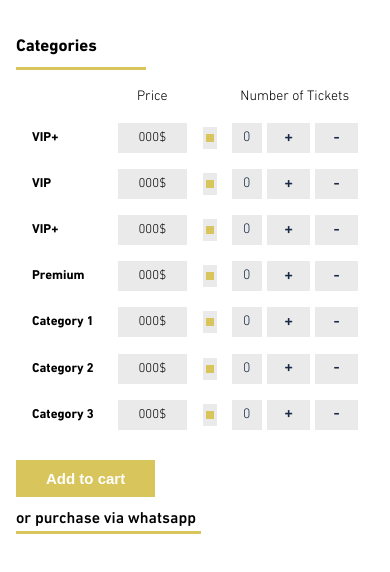
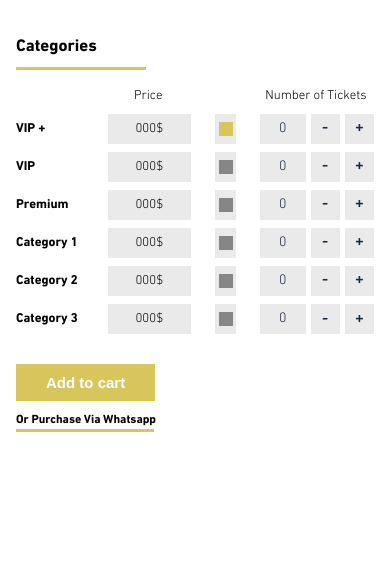
Before and after one commit to pawarshivamd/footballapp, a React (Create React App) app: page /categories in a window 390 px wide. Shown: the part 198-770 px from the top of the page. Built offline with nearby package versions, Linux system fonts and the light colour scheme; no server answers; the HTML template or start-up script is replaced by a standard one.

Commit message:
--set-responsive

```diff
--- a/src/App.css
+++ b/src/App.css
@@ -694,7 +694,7 @@ body.no-scroll {
       .select-box-body {
         background-color: var(--light-gray);
         padding: 7px;
-        width: min(100% - 0px, 50%);
+        width: min(100% - 0px, 40%);
         min-height: 30px;
         margin-inline: auto;
         display: flex;
@@ -704,14 +704,20 @@ body.no-scroll {
         .select-box {
           width: min(100% - 0px, 50%);
           margin-inline: auto;
-          padding: 7px;
+          padding: 9px;
           background-color: var(--yellow-dark);
+        }
+        .non-select-box{
+          width: min(100% - 0px, 40%);
+          margin-inline: auto;
+          padding: 9px;
+          background-color: #878686;
         }
       }
 
       .number-ticket {
         background-color: var(--light-gray);
-        width: min(100% - 0px, 50px);
+        width: min(100% - 0px, 53px);
         text-align: center;
         padding: 4px;
         min-height: 30px;
@@ -724,7 +730,7 @@ body.no-scroll {
       }
 
       .btn {
-        width: min(100% - 0px , 80px);
+        width: min(100% - 0px , 35px);
         background-color: var(--light-gray);
         margin-left: 5px;
         color: var(--theme-color);
@@ -734,7 +740,7 @@ body.no-scroll {
         justify-content: center;
         align-items: center;
         padding: 0;
-
+        cursor: pointer;
         &:hover {
           background-color: var(--theme-color);
           color: var(--white);
@@ -745,13 +751,17 @@ body.no-scroll {
     margin-top: 30px;
     margin-bottom: 10px;
     background-color: var(--yellow-dark);
-    padding: 10px 60px;
+    padding: 10px 48px;
     color: var(--white);
     font-size: 17.338px;
     font-style: normal;
     font-weight: 700;
     border: none;
-
+    cursor: pointer;
+  }
+  .our-text{
+    text-transform: capitalize;
+    font-weight: 600;
   }
 }
 /* categorie-section End */
@@ -809,6 +819,7 @@ body.no-scroll {
     font-size: 14px;
     font-weight: 600 !important;
     text-transform: capitalize;
+    margin-bottom: 7px;
   }
 }
 .cart-section{
@@ -845,7 +856,7 @@ body.no-scroll {
 .order-section{
   margin: 50px 0;
   .head-text{
-    font-size: 17px;
+    font-size: 19px;
     font-weight: 600;
     color: var(--theme-color);
   }
@@ -870,18 +881,26 @@ body.no-scroll {
 
   .add-payment-line{
     height: 3px;
-    width: min(100% - 0px, 160px);
+    width: min(100% - 0px, 176px);
     background-color: var(--yellow-dark);
   }
   .purchase-box{
     border: 3px solid var(--yellow-dark);
     padding: 2px 10px;
+    text-transform: capitalize;
+    font-size: 13px;
   }
   .sub-text-notes{
     font-size: 15px;
     color: #616161;
     font-weight: 300;
     margin-left: 5px;
+  }
+  .note-box{
+    margin-top: 70px;
+  }
+  .payament-box{
+    margin-top: 70px;
   }
 }
 .thankyou-body {
@@ -1297,9 +1316,7 @@ body.no-scroll {
       }
     }
   }
-  .categorie-section .btn{
-    min-width: 30px;
-  }
+
   .thankyou-body {
     margin-inline: auto;
     text-align: center;
@@ -1340,7 +1357,7 @@ body.no-scroll {
     text-wrap: wrap;
   }
   .carat-body .cart-contain .button-body .btn-text {
-    margin-inline: 2px;
+    margin-inline: 5px;
   }
   .carat-body .cart-contain .button-body .btn {
     min-width: 25px;
@@ -1363,7 +1380,7 @@ body.no-scroll {
     font-size: 15px;
 }
   .categorie-section .head-line{
-    font-size: 14px;
+    font-size: 13px;
   }
   .categorie-section .card-body .main-text{
     font-size: 13px;
@@ -1371,11 +1388,24 @@ body.no-scroll {
   .categorie-section .card-body .amount-body .amount-text {
     font-size: 13px;
   }
-  .categorie-section .card-body .select-box-body{
-    min-height: 20px;
+  .categorie-section .our-text {
+    font-size: 12px;
+  }
+  .categorie-section .purchase-line{
+  width: min(100% - 0px , 138px);
   }
   .categorie-section .card-body .select-box-body .select-box{
-    padding: 4px;
+    padding: 7px;
+  }
+  .categorie-section .card-body .select-box-body .non-select-box{
+    padding: 7px;
+  }
+
+  .order-section .note-box{
+    margin-top: 40px !important;
+  }
+  .order-section .payament-box{
+    margin-top: 40px !important;
   }
 }
 
@@ -1459,6 +1489,13 @@ body.no-scroll {
       }
     }
   }
+  .carat-body{
+    flex-wrap: wrap;
+  }
+  .carat-body .btn-box{
+      margin-left: auto;
+      margin-top: 5px;
+  }
 }
 @media (max-width:1024px) and (min-width:1024px){
   .navbar ul li{
--- a/src/Pages/Cart.js
+++ b/src/Pages/Cart.js
@@ -40,10 +40,10 @@ const Cart = () => {
                                     <Box className="carat-body" >
                                     <Box className="cart-contain">
                                         <Grid container sx={{alignItems:"center"}}>
-                                            <Grid item lg={6} sm={7} xs={6} sx={{display:"flex",alignItems:"center"}}>
+                                            <Grid item lg={6} sm={7} xs={5} sx={{display:"flex",alignItems:"center"}}>
                                                 <Typography className="main-text">{mainText}</Typography>
                                             </Grid>
-                                            <Grid item lg={3} sm={3} xs={3}>
+                                            <Grid item lg={3} sm={3} xs={4}>
                                                 <Box className="button-body">
                                                     <Box className='btn'>-</Box>
                                                     <Typography  className="btn-text">{btnText}</Typography>
@@ -55,7 +55,7 @@ const Cart = () => {
                                             </Grid>
                                         </Grid>
                                     </Box>
-                                    <Box sx={{ml:2}}>
+                                    <Box sx={{ml:2}} className="btn-box">
                                         <button className='remove-btn'>remove</button>
                                     </Box>
                                 </Box>
--- a/src/Pages/Categories.js
+++ b/src/Pages/Categories.js
@@ -1,35 +1,6 @@
 import { Box, Button, Container, Grid, Typography } from '@mui/material'
 import React from 'react'
-const dataApi = [
-  {
-    id:"0",
-    mainText:"VIP+",
-  },
-  {
-    id:"1",
-    mainText:"VIP",
-  },
-  {
-    id:"2",
-    mainText:"VIP+",
-  },
-  {
-    id:"3",
-    mainText:"Premium",
-  },
-  {
-    id:"4",
-    mainText:"Category 1",
-  },
-  {
-    id:"5",
-    mainText:"Category 2",
-  },
-  {
-    id:"6",
-    mainText:"Category 3",
-  },
-]
+
 const Categories = () => {
   return (
     <>
@@ -40,147 +11,146 @@ const Categories = () => {
 
           <Box className="categorie-title">Categories</Box>
           <Box className="categor-line"></Box>
-          <Box sx={{mt:2}}>
-            <Container>
+          <Box sx={{ mt: 2 }}>
+
             <Grid container spacing={2}>
               <Grid item lg={2} sm={2} xs={3}></Grid>
               <Grid item lg={2} sm={2} xs={3}><Typography className="head-line" sx={{ textAlign: "center" }}>Price</Typography></Grid>
-                <Grid item lg={1} sm={1} xs={1}></Grid>
-                <Grid item lg={2} sm={2} xs={5}><Typography className="head-line" sx={{ textAlign: "center" }}>Number of Tickets</Typography></Grid>
+              <Grid item lg={1} sm={1} xs={2}></Grid>
+              <Grid item lg={2} sm={2} xs={4}><Typography className="head-line">Number of Tickets</Typography></Grid>
             </Grid>
             <Box>
-          {dataApi.map((cure,index )=>{
-            const{mainText}=cure;
-            return(
-              <Grid container spacing={2} mt={1} className='card-body'>
+              <Grid container spacing={1} mt={1} className='card-body'>
                 <Grid item lg={2} sm={2} xs={3} >
-                  <Typography className="main-text">{mainText}</Typography>
+                  <Typography className="main-text">VIP +</Typography>
                 </Grid>
                 <Grid item lg={2} sm={2} xs={3}>
                   <Box className="amount-body"><Typography className="amount-text">000$</Typography></Box>
                 </Grid>
-                <Grid item lg={1} sm={1} xs={1}>
+                <Grid item lg={1} sm={1} xs={2} >
                   <Box className="select-box-body">
                     <Box className="select-box"></Box>
                   </Box>
                 </Grid>
-                <Grid item lg={2} sm={2} xs={5}>
-                  <Box sx={{ display: "flex", alignItems: "center" }}>
+                <Grid item lg={2} sm={2} xs={4} >
+                  <Box sx={{ display: "flex", alignItems: "center", }}>
                     <Box className="number-ticket">0</Box>
+                    <Box className='btn'>-</Box>
                     <Box className='btn'>+</Box>
-                    <Box className='btn'>-</Box>
                   </Box>
                 </Grid>
               </Grid>
-            )
-          })}
-
-
-              {/* <Grid container spacing={2} className="card-body">
-                <Grid item lg={2} sm={2}>
-                  <Typography>VIP</Typography>
+              {/* 2 */}
+              <Grid container spacing={1} mt={1} className='card-body'>
+                <Grid item lg={2} sm={2} xs={3} >
+                  <Typography className="main-text">VIP</Typography>
                 </Grid>
-                <Grid item lg={2} sm={2}>
-                  <Box className="amount-body"><Typography>000$</Typography></Box>
+                <Grid item lg={2} sm={2} xs={3}>
+                  <Box className="amount-body"><Typography className="amount-text">000$</Typography></Box>
                 </Grid>
-                <Grid item lg={1} sm={1}>
+                <Grid item lg={1} sm={1} xs={2} >
                   <Box className="select-box-body">
-                    <Box className="select-box"></Box>
+                    <Box className=" non-select-box"></Box>
                   </Box>
                 </Grid>
-                <Grid item lg={2} sm={2}>
-                  <Box sx={{ display: "flex", alignItems: "center" }}>
+                <Grid item lg={2} sm={2} xs={4} >
+                  <Box sx={{ display: "flex", alignItems: "center", }}>
                     <Box className="number-ticket">0</Box>
-                    <Button className='btn'>+</Button>
-                    <Button className='btn'>-</Button>
+                    <Box className='btn'>-</Box>
+                    <Box className='btn'>+</Box>
                   </Box>
                 </Grid>
               </Grid>
-              <Grid container spacing={2} className="card-body">
-                <Grid item lg={2} sm={2}>
-                  <Typography>Premium</Typography>
+              {/* 3 */}
+              <Grid container spacing={1} mt={1} className='card-body'>
+                <Grid item lg={2} sm={2} xs={3} >
+                  <Typography className="main-text">Premium</Typography>
                 </Grid>
-                <Grid item lg={2} sm={2}>
-                  <Box className="amount-body"><Typography>000$</Typography></Box>
+                <Grid item lg={2} sm={2} xs={3}>
+                  <Box className="amount-body"><Typography className="amount-text">000$</Typography></Box>
                 </Grid>
-                <Grid item lg={1} sm={1}>
+                <Grid item lg={1} sm={1} xs={2} >
                   <Box className="select-box-body">
-                    <Box className="select-box"></Box>
+                    <Box className=" non-select-box"></Box>
                   </Box>
                 </Grid>
-                <Grid item lg={2} sm={2}>
-                  <Box sx={{ display: "flex", alignItems: "center" }}>
+                <Grid item lg={2} sm={2} xs={4} >
+                  <Box sx={{ display: "flex", alignItems: "center", }}>
                     <Box className="number-ticket">0</Box>
-                    <Button className='btn'>+</Button>
-                    <Button className='btn'>-</Button>
+                    <Box className='btn'>-</Box>
+                    <Box className='btn'>+</Box>
                   </Box>
                 </Grid>
               </Grid>
-              <Grid container spacing={2} className="card-body">
-                <Grid item lg={2} sm={2}>
-                  <Typography>Category 1</Typography>
+              {/* 4 */}
+              <Grid container spacing={1} mt={1} className='card-body'>
+                <Grid item lg={2} sm={2} xs={3} >
+                  <Typography className="main-text">Category 1</Typography>
                 </Grid>
-                <Grid item lg={2} sm={2}>
-                  <Box className="amount-body"><Typography>000$</Typography></Box>
+                <Grid item lg={2} sm={2} xs={3}>
+                  <Box className="amount-body"><Typography className="amount-text">000$</Typography></Box>
                 </Grid>
-                <Grid item lg={1} sm={1}>
+                <Grid item lg={1} sm={1} xs={2} >
                   <Box className="select-box-body">
-                    <Box className="select-box"></Box>
+                    <Box className="non-select-box"></Box>
                   </Box>
                 </Grid>
-                <Grid item lg={2} sm={2}>
-                  <Box sx={{ display: "flex", alignItems: "center" }}>
+                <Grid item lg={2} sm={2} xs={4} >
+                  <Box sx={{ display: "flex", alignItems: "center", }}>
                     <Box className="number-ticket">0</Box>
-                    <Button className='btn'>+</Button>
-                    <Button className='btn'>-</Button>
+                    <Box className='btn'>-</Box>
+                    <Box className='btn'>+</Box>
                   </Box>
                 </Grid>
               </Grid>
-              <Grid container spacing={2} className="card-body">
-                <Grid item lg={2} sm={2}>
-                  <Typography>Category 2</Typography>
+              {/* 5 */}
+              <Grid container spacing={1} mt={1} className='card-body'>
+                <Grid item lg={2} sm={2} xs={3} >
+                  <Typography className="main-text">Category 2</Typography>
                 </Grid>
-                <Grid item lg={2} sm={2}>
-                  <Box className="amount-body"><Typography>000$</Typography></Box>
+                <Grid item lg={2} sm={2} xs={3}>
+                  <Box className="amount-body"><Typography className="amount-text">000$</Typography></Box>
                 </Grid>
-                <Grid item lg={1} sm={1}>
+                <Grid item lg={1} sm={1} xs={2} >
                   <Box className="select-box-body">
-                    <Box className="select-box"></Box>
+                    <Box className="non-select-box"></Box>
                   </Box>
                 </Grid>
-                <Grid item lg={2} sm={2}>
-                  <Box sx={{ display: "flex", alignItems: "center" }}>
+                <Grid item lg={2} sm={2} xs={4} >
+                  <Box sx={{ display: "flex", alignItems: "center", }}>
                     <Box className="number-ticket">0</Box>
-                    <Button className='btn'>+</Button>
-                    <Button className='btn'>-</Button>
+                    <Box className='btn'>-</Box>
+                    <Box className='btn'>+</Box>
                   </Box>
                 </Grid>
               </Grid>
-              <Grid container spacing={2} className="card-body">
-                <Grid item lg={2} sm={2}>
-                  <Typography>Category 3</Typography>
+              {/* 6 */}
+              <Grid container spacing={1} mt={1} className='card-body'>
+                <Grid item lg={2} sm={2} xs={3} >
+                  <Typography className="main-text">Category 3</Typography>
                 </Grid>
-                <Grid item lg={2} sm={2}>
-                  <Box className="amount-body"><Typography>000$</Typography></Box>
+                <Grid item lg={2} sm={2} xs={3}>
+                  <Box className="amount-body"><Typography className="amount-text">000$</Typography></Box>
                 </Grid>
-                <Grid item lg={1} sm={1}>
+                <Grid item lg={1} sm={1} xs={2} >
                   <Box className="select-box-body">
-                    <Box className="select-box"></Box>
+                    <Box className="non-select-box"></Box>
                   </Box>
                 </Grid>
-                <Grid item lg={2} sm={2}>
-                  <Box sx={{ display: "flex", alignItems: "center" }}>
+                <Grid item lg={2} sm={2} xs={4} >
+                  <Box sx={{ display: "flex", alignItems: "center", }}>
                     <Box className="number-ticket">0</Box>
-                    <Button className='btn'>+</Button>
-                    <Button className='btn'>-</Button>
+                    <Box className='btn'>-</Box>
+                    <Box className='btn'>+</Box>
                   </Box>
                 </Grid>
-              </Grid> */}
+              </Grid>
+
             </Box>
-            </Container>
+
             <button className='add-cart-btn'>Add to cart</button>
             <Box>
-              <Typography>or purchase via whatsapp</Typography>
+              <Typography className="our-text">or purchase via whatsapp</Typography>
               <Box className="purchase-line"></Box>
             </Box>
           </Box>
--- a/src/Pages/Order.js
+++ b/src/Pages/Order.js
@@ -58,8 +58,8 @@ const Order = () => {
                             <Grid item lg={6} sm={6} xs={7} sx={{ display: "flex", alignItems: "center" }}>
                               <Typography className="main-text">{mainText}</Typography>
                             </Grid>
-                            <Grid item lg={3}  sm={3} xs={2}>
-                              <Box className="button-body" sx={{justifyContent:"center"}}>
+                            <Grid item lg={3} sm={3} xs={2}>
+                              <Box className="button-body" sx={{ justifyContent: "center" }}>
                                 <Typography className="btn-text" >{btnText}</Typography>
                               </Box>
                             </Grid>
@@ -74,9 +74,9 @@ const Order = () => {
 
                   <Grid container>
                     <Grid item lg={12} md={12} sm={12} xs={12}>
-                            <Grid container sx={{display:"flex"}} className="total-box">
+                      <Grid container sx={{ display: "flex" }} className="total-box">
                         <Grid item lg={6} sm={6} xs={9}><Typography className="total-text">TOTAL PURCHASE:</Typography></Grid>
-                                <Grid item lg={3}  sm={3} xs={0}></Grid>
+                        <Grid item lg={3} sm={3} xs={0}></Grid>
                         <Grid item lg={2} sm={2} xs={2}><Typography className="text-amount">000$</Typography></Grid>
                       </Grid>
 
@@ -85,13 +85,13 @@ const Order = () => {
                 </Box>
                 <Box >
                   <Grid container>
-                    <Grid item lg={6} sx={{mt:3}}>
+                    <Grid item lg={6}  className="payament-box">
                       <Typography className="head-text">Add Payment Method</Typography>
                       <Box className="add-payment-line"></Box>
-                      <Typography  sx={{mt:2}}><span className="purchase-box">or purchase via whatsapp</span></Typography>
+                      <Typography sx={{ mt: 2 }}><span className="purchase-box">or purchase via whatsapp</span></Typography>
                     </Grid>
-                    <Grid item lg={6} sx={{mt:3}}>
-                        <Box sx={{display:"flex"}}>
+                    <Grid item lg={6} className="note-box">
+                      <Box sx={{ display: "flex" }}>
                         <Box>Note:</Box>
                         <Box className="sub-text-notes">
                           You will receive an email that your payment has been successful
```
Lines whose indentation alone changed are shown as unchanged.
